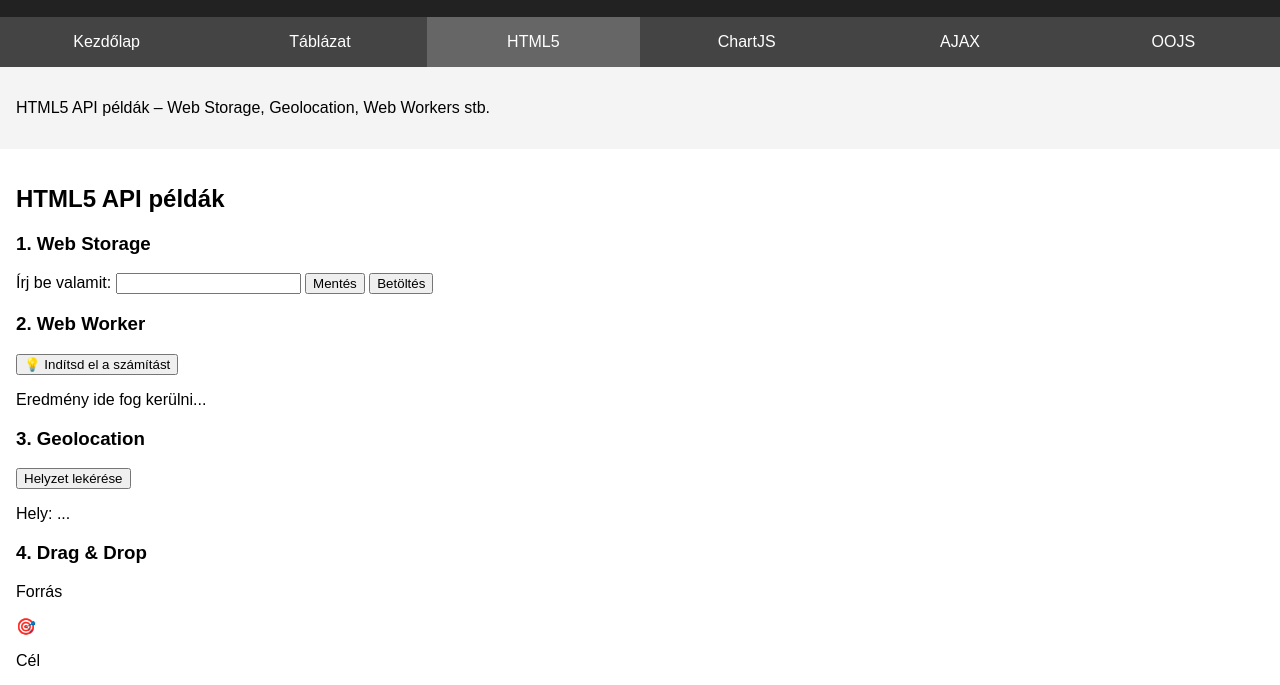
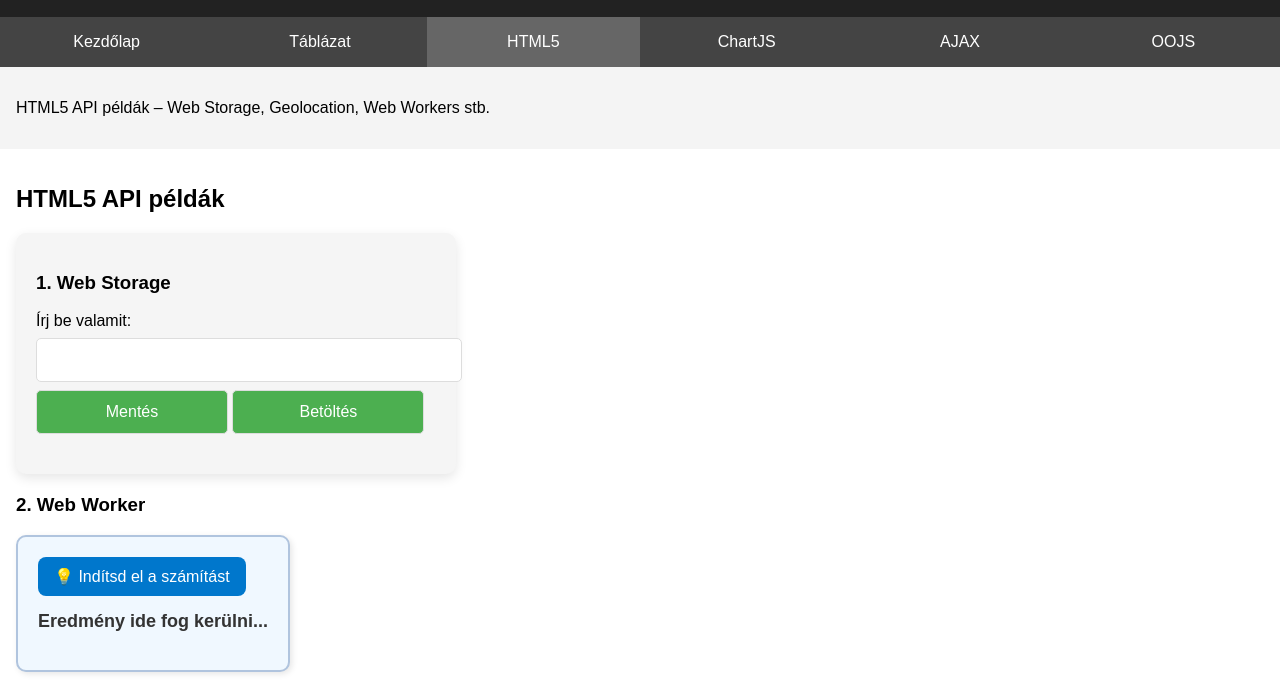
Before and after one commit to lakleonard/Web1eloadasbeadando, a plain HTML site: page html5.html in a window 1280 px wide. Shown: the part 95-780 px from the top of the page. Drawn offline with Linux system fonts and the light colour scheme.

Commit message:
Update style.css

```diff
--- a/style.css
+++ b/style.css
@@ -44,3 +44,147 @@ aside {
 main#content {
     padding: 1rem;
 }
+
+#webStorageSection {
+    background-color: #f5f5f5;
+    border-radius: 10px;
+    padding: 20px;
+    width: 400px;
+    margin: 20px 0;
+    box-shadow: 0px 4px 12px rgba(0, 0, 0, 0.1);
+  }
+
+  #webStorageSection input, #webStorageSection button {
+    padding: 12px;
+    margin-top: 8px;
+    border: 1px solid #ddd;
+    border-radius: 5px;
+    font-size: 16px;
+  }
+
+  #webStorageSection input {
+    width: 100%;
+  }
+
+  #webStorageSection button {
+    width: 48%;
+    background-color: #4CAF50;
+    color: white;
+    cursor: pointer;
+    transition: background-color 0.3s;
+  }
+
+  #webStorageSection button:hover {
+    background-color: #45a049;
+  }
+
+  #storageMessage {
+    margin-top: 20px;
+    font-weight: bold;
+    color: #333;
+  }
+
+.worker-box {
+    background-color: #f0f8ff;
+    border: 2px solid #b0c4de;
+    border-radius: 10px;
+    padding: 20px;
+    width: fit-content;
+    max-width: 500px;
+    box-shadow: 2px 2px 6px rgba(0, 0, 0, 0.1);
+  }
+
+  #startWorkerBtn {
+    background-color: #0077cc;
+    color: white;
+    border: none;
+    padding: 10px 16px;
+    border-radius: 8px;
+    font-size: 16px;
+    cursor: pointer;
+    transition: background-color 0.3s ease;
+  }
+
+  #startWorkerBtn:hover {
+    background-color: #005fa3;
+  }
+
+  #workerResult {
+    margin-top: 15px;
+    font-weight: bold;
+    font-size: 18px;
+    color: #333;
+  }
+
+  .spinner {
+    margin-top: 10px;
+    width: 30px;
+    height: 30px;
+    border: 4px solid #ccc;
+    border-top: 4px solid #0077cc;
+    border-radius: 50%;
+    animation: spin 1s linear infinite;
+  }
+
+  @keyframes spin {
+    to { transform: rotate(360deg); }
+  }
+
+#dragSection {
+    display: flex;
+    gap: 15px;
+    align-items: flex-start;
+    margin-left: 0;
+  }
+
+.dropzone-container {
+    display: flex;
+    gap: 20px;
+    margin-top: 10px;
+  }
+
+
+  .dropzone {
+    width: 150px;
+    height: 120px;
+    padding: 8px;
+    border: 2px dashed #00bfff;
+    border-radius: 8px;
+    background: #fafafa;
+    text-align: center;
+    overflow: hidden;
+    transition: background-color 0.3s ease, border-color 0.3s ease;
+    display: flex;
+    flex-direction: column;
+    align-items: center;
+    justify-content: flex-start;
+  }
+
+
+  .dropzone.dragover {
+    background-color: rgba(0, 191, 255, 0.2);
+    border-color: #0077aa;
+  }
+
+
+  .zone-title {
+    font-weight: bold;
+    margin-bottom: 8px;
+    color: #0077aa;
+  }
+
+
+  .draggable {
+    padding: 12px;
+    background-color: #00bfff;
+    color: white;
+    font-size: 24px;
+    border-radius: 50%;
+    cursor: grab;
+    user-select: none;
+    transition: transform 0.2s ease;
+  }
+  .draggable:active {
+    cursor: grabbing;
+    transform: scale(1.1);
+  }
```
